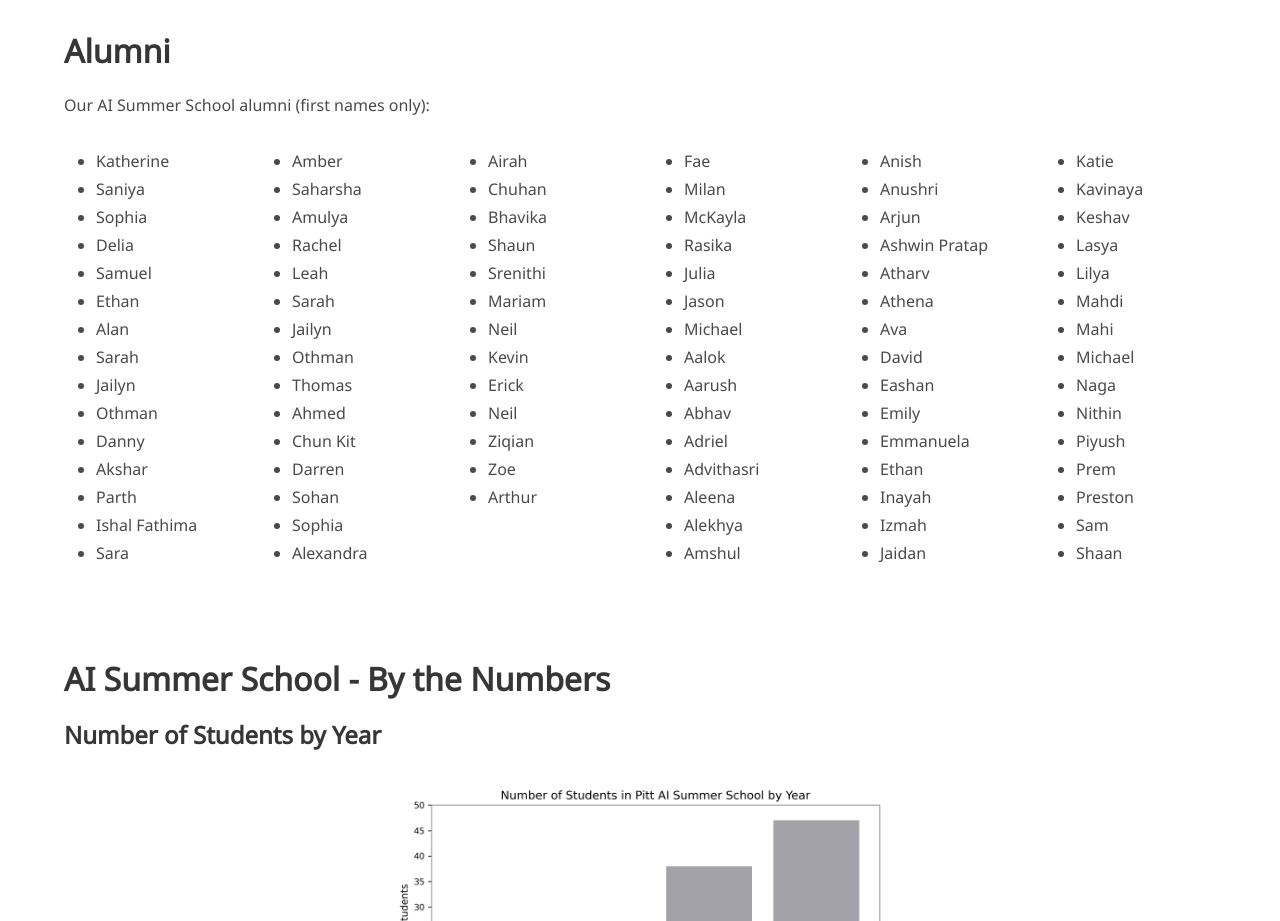
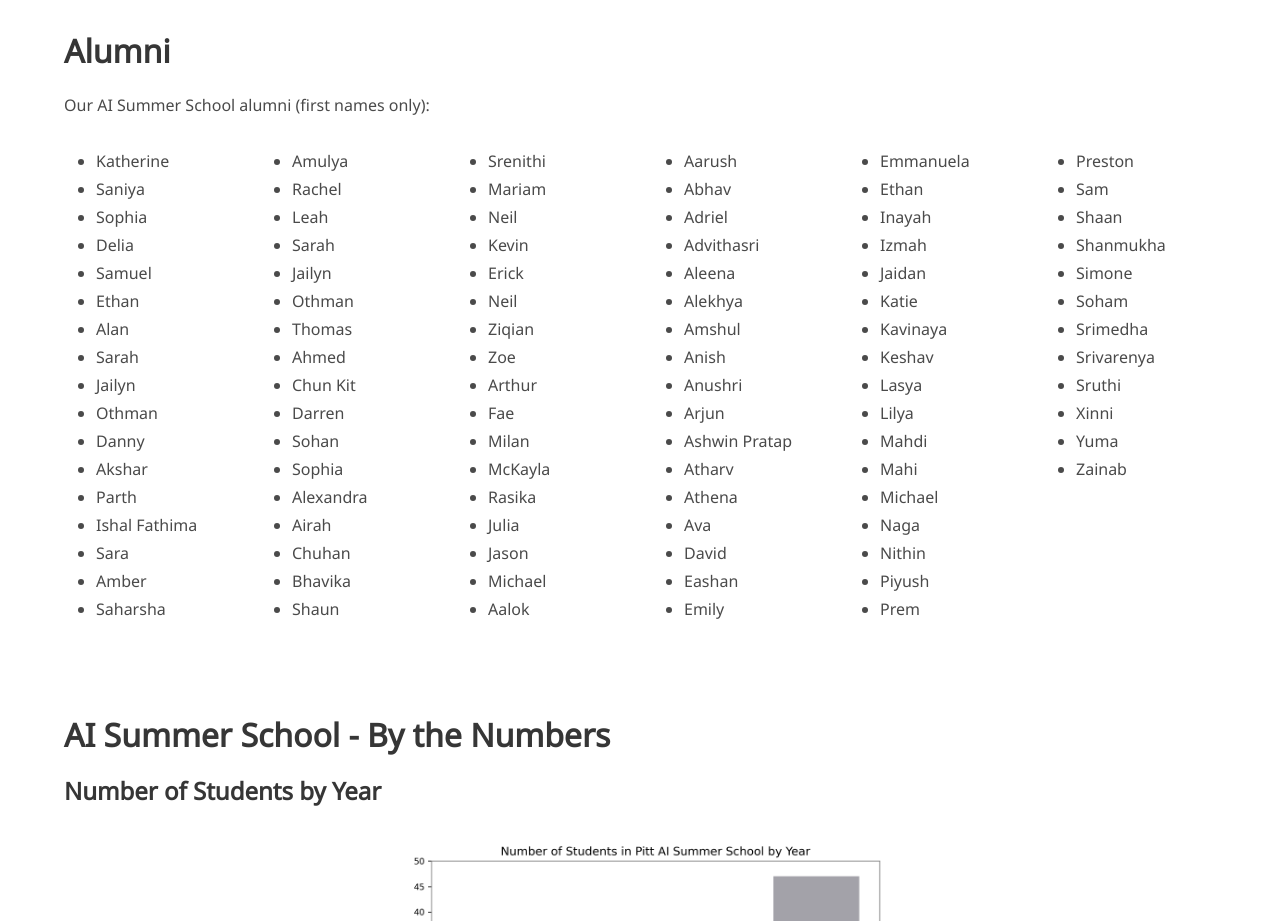
Before and after one commit to pitthexai/AISummerSchool, a plain HTML site: page index.html in a window 1280 px wide. Shown: the part 3040-3961 px from the top of the page. Drawn offline with nearby package versions, Linux system fonts and the light colour scheme; a web font is replaced by a local one.

Commit message:
Update index.html

```diff
--- a/index.html
+++ b/index.html
@@ -628,14 +628,15 @@
                         <li>Parth</li>
                         <li>Ishal Fathima</li>
                         <li>Sara</li>
+                        <li>Amber</li>
+                        <li>Saharsha</li>
                     </ul>
                 </div>
 
                 <div class="column is-2">
                     <ul>
 
-                        <li>Amber</li>
-                        <li>Saharsha</li>
+
                         <li>Amulya</li>
                         <li>Rachel</li>
                         <li>Leah</li>
@@ -649,15 +650,15 @@
                         <li>Sohan</li>
                         <li>Sophia</li>
                         <li>Alexandra</li>
-                    </ul>
-                </div>
-
-                <div class="column is-2">
-                    <ul>
                         <li>Airah</li>
                         <li>Chuhan</li>
                         <li>Bhavika</li>
                         <li>Shaun</li>
+                    </ul>
+                </div>
+
+                <div class="column is-2">
+                    <ul>
                         <li>Srenithi</li>
                         <li>Mariam</li>
                         <li>Neil</li>
@@ -667,12 +668,6 @@
                         <li>Ziqian</li>
                         <li>Zoe</li>
                         <li>Arthur</li>
-                    </ul>
-                </div>
-
-                <div class="column is-2">
-                    <ul>
-
                         <li>Fae</li>
                         <li>Milan</li>
                         <li>McKayla</li>
@@ -681,6 +676,14 @@
                         <li>Jason</li>
                         <li>Michael </li>
                         <li>Aalok</li>
+
+
+                    </ul>
+                </div>
+
+                <div class="column is-2">
+                    <ul>
+
                         <li>Aarush</li>
                         <li>Abhav</li>
                         <li>Adriel</li>
@@ -688,12 +691,6 @@
                         <li>Aleena</li>
                         <li>Alekhya</li>
                         <li>Amshul</li>
-                    </ul>
-                </div>
-
-
-                <div class="column is-2">
-                    <ul>
                         <li>Anish</li>
                         <li>Anushri</li>
                         <li>Arjun</li>
@@ -704,16 +701,17 @@
                         <li>David</li>
                         <li>Eashan</li>
                         <li>Emily</li>
+                    </ul>
+                </div>
+
+
+                <div class="column is-2">
+                    <ul>
                         <li>Emmanuela</li>
                         <li>Ethan</li>
                         <li>Inayah</li>
                         <li>Izmah </li>
                         <li>Jaidan</li>
-                    </ul>
-                </div>
-
-                <div class="column is-2">
-                    <ul>
                         <li>Katie</li>
                         <li>Kavinaya</li>
                         <li>Keshav</li>
@@ -726,9 +724,23 @@
                         <li>Nithin</li>
                         <li>Piyush</li>
                         <li>Prem</li>
+                    </ul>
+                </div>
+
+                <div class="column is-2">
+                    <ul>
                         <li>Preston</li>
                         <li>Sam</li>
                         <li>Shaan</li>
+                        <li>Shanmukha</li>
+                        <li>Simone</li>
+                        <li>Soham</li>
+                        <li>Srimedha</li>
+                        <li>Srivarenya</li>
+                        <li>Sruthi</li>
+                        <li>Xinni</li>
+                        <li>Yuma</li>
+                        <li>Zainab</li>
                     </ul>
                 </div>
 
```
